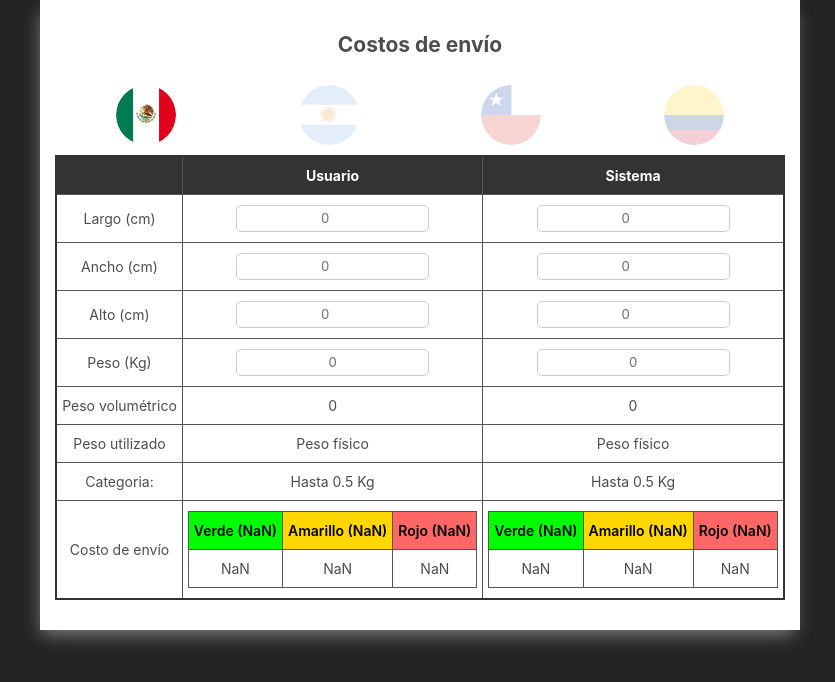
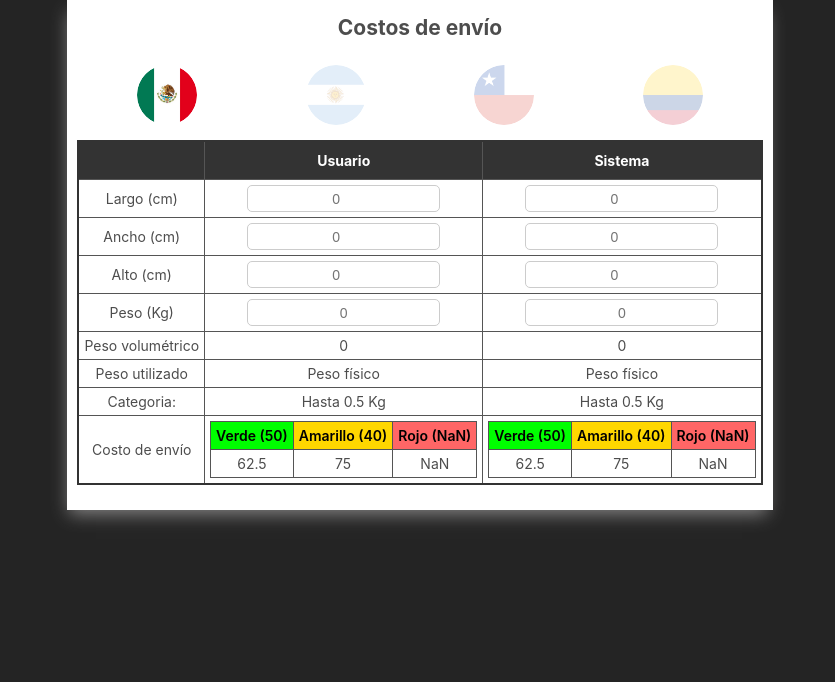
Before and after one commit to DellacquaD/shippingCostCalc, a React (Vite) app: page / in a window 1280 px wide. Shown: the top 682 px of the page, without its empty margins (220-1055 px from the left). Built offline with nearby package versions, Linux system fonts and the light colour scheme; the HTML template or start-up script is replaced by a standard one.

Commit message:
some configs

```diff
--- a/src/Home.jsx
+++ b/src/Home.jsx
@@ -105,20 +105,22 @@ function Home({ styles }) {
   //   const userCostoEnvio = tarifa.user ? tarifa.user.clave : "-";
   //   const systemCostoEnvio = tarifa.system ? tarifa.system.clave : "-";
 
-  const getColorDiscount = (site, color) => {
+  const getColorDiscount = (site, color, valorCompra) => {
     const descuentos = jsonShippingCost[site]?.Descuentos;
 
     if (descuentos) {
-      for (const key in descuentos) {
-        if (descuentos[key].Color === color) {
-          return parseFloat(descuentos[key]['Porcentaje de Descuento']);
+      const colorDescuentos = descuentos[color];
+      if (colorDescuentos) {
+        if (valorCompra < 299) {
+          return parseFloat(colorDescuentos["Menor a $299"]);
+        } else {
+          return parseFloat(colorDescuentos["Mayor a $299"]);
         }
       }
     }
 
     return 0;
   };
-
   const calculateShippingCostWithDiscount = (costoEnvio, site, colorRepu) => {
     const descuento = getColorDiscount(site, colorRepu);
     const descuentoFactor = 1 - descuento / 100;
--- a/src/Styles.module.css
+++ b/src/Styles.module.css
@@ -2,8 +2,7 @@
     display: flex;
     flex-direction: column;
     background-color: white;
-    height: 600px;
-    padding: 15px;
+    padding: 5px 10px;
     gap: 10px;
     box-shadow: -2px 8px 17px -4px rgb(134, 133, 133);
     -webkit-box-shadow: -2px 8px 17px -4px rgb(134, 133, 133);
@@ -22,6 +21,7 @@ input {
 .sites {
   display: flex;
   justify-content: space-around;
+  padding: 5px;
 }
 
 .sites > button {
@@ -38,6 +38,8 @@ h2 {
   font-size: 1.5rem;
   font-weight: 700;
   text-align: center;
+  margin: 0;
+  padding: 10px;
 }
 
 article {
@@ -71,7 +73,7 @@ th {
 /* Estilos para las celdas de datos */
 td {
   text-align: center;
-  padding: 10px 5px;
+  padding: 5px;
   border: 1px solid #555;
 }
 
--- a/src/shippingCost.json
+++ b/src/shippingCost.json
@@ -1,21 +1,18 @@
 {
     "MLM" : {
-        "Descuentos": [
-            {
-              "Color": "verde",
+          "Descuentos": {
+            "verde" : {
               "Menor a $299": 30,
               "Mayor a $299": 50
             },
-            {
-              "Color": "amarillo",
+            "amarillo" : {
               "Menor a $299": 20,
               "Mayor a $299": 40
             },
-            {
-              "Color": "rojo",
-              "no aplica": "No aplica descuento"
+            "rojo" : {
+                "no aplica": 0
             }
-          ],
+          },
           "Tarifas" : {
             "Hasta 0.5 Kg": "$ 125",
             "0.5 a 1 Kg": "$ 139",
@@ -58,7 +55,7 @@
             "Menor a $90.000 sin full": 40
           },
           "rojo" : {
-              "no aplica": "No aplica descuento"
+              "no aplica": 0
           }
         },
         "Tarifas" : {
@@ -85,7 +82,7 @@
                 "Mayor a 10000": 40
             },
             "rojo" : {
-                "no aplica": "No aplica descuento"
+                "no aplica": 0
             }
           },
         "Tarifas": {
@@ -110,7 +107,7 @@
                 "Mayor a 19990": 40
             },
             "rojo" : {
-                "no aplica": "No aplica descuento"
+                "no aplica": 0
             }
           },
         "Tarifas": {
```
